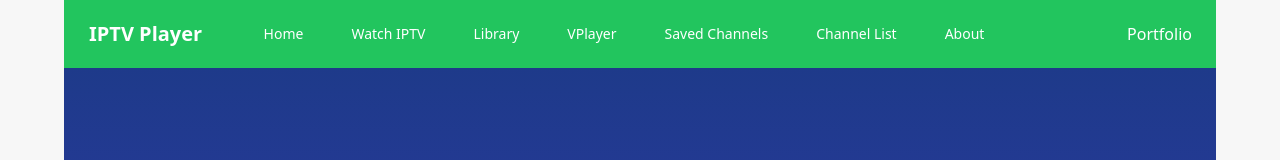
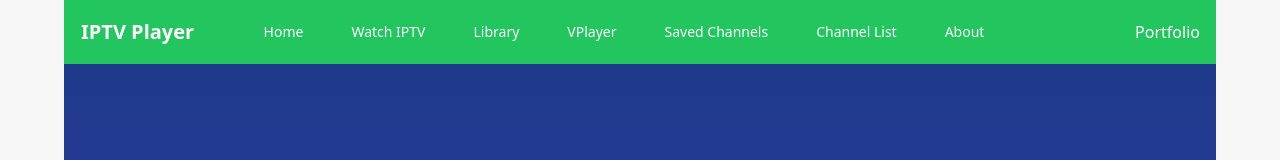
Before and after one commit to ArifMiah07/alltvcnl, a React (Vite) app: page /#/ in a window 1280 px wide. Shown: the top 160 px of the page. Built offline with nearby package versions, Linux system fonts and the light colour scheme.

Commit message:
nothing but time waste

```diff
--- a/src/Pages/Shared/NavBar/NavBar.jsx
+++ b/src/Pages/Shared/NavBar/NavBar.jsx
@@ -33,7 +33,7 @@ const NavBar = () => {
 
   return (
     <div
-      className={`navbar bg-green-500 text-white transition-all duration-300 ease-in-out ${
+      className={`navbar p-0 bg-green-500 text-white transition-all duration-300 ease-in-out ${
         isSticky ? "fixed top-0 left-0 z-50 shadow-md bg-green-500 " : ""
       }`}>
       <div className="navbar-start">
```
Also changed, not shown: 1 other file (tests, documents, lock files or other folders).
